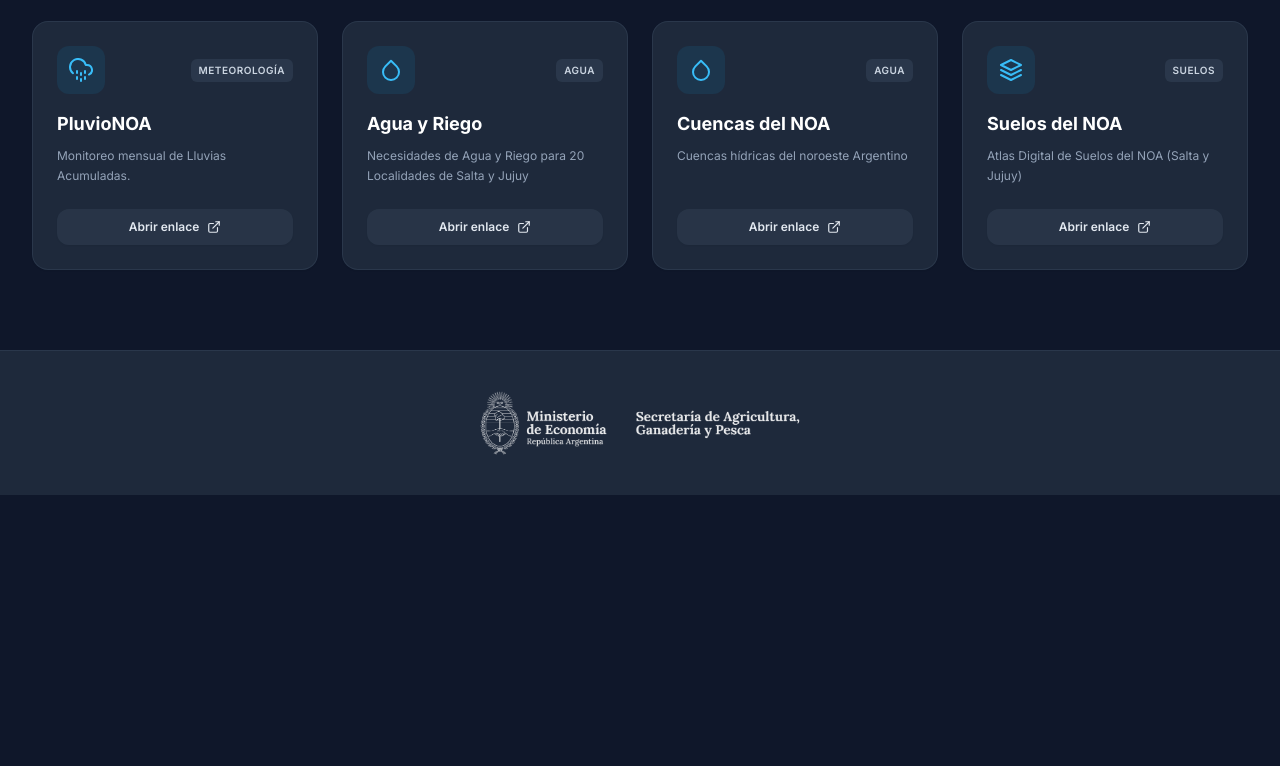
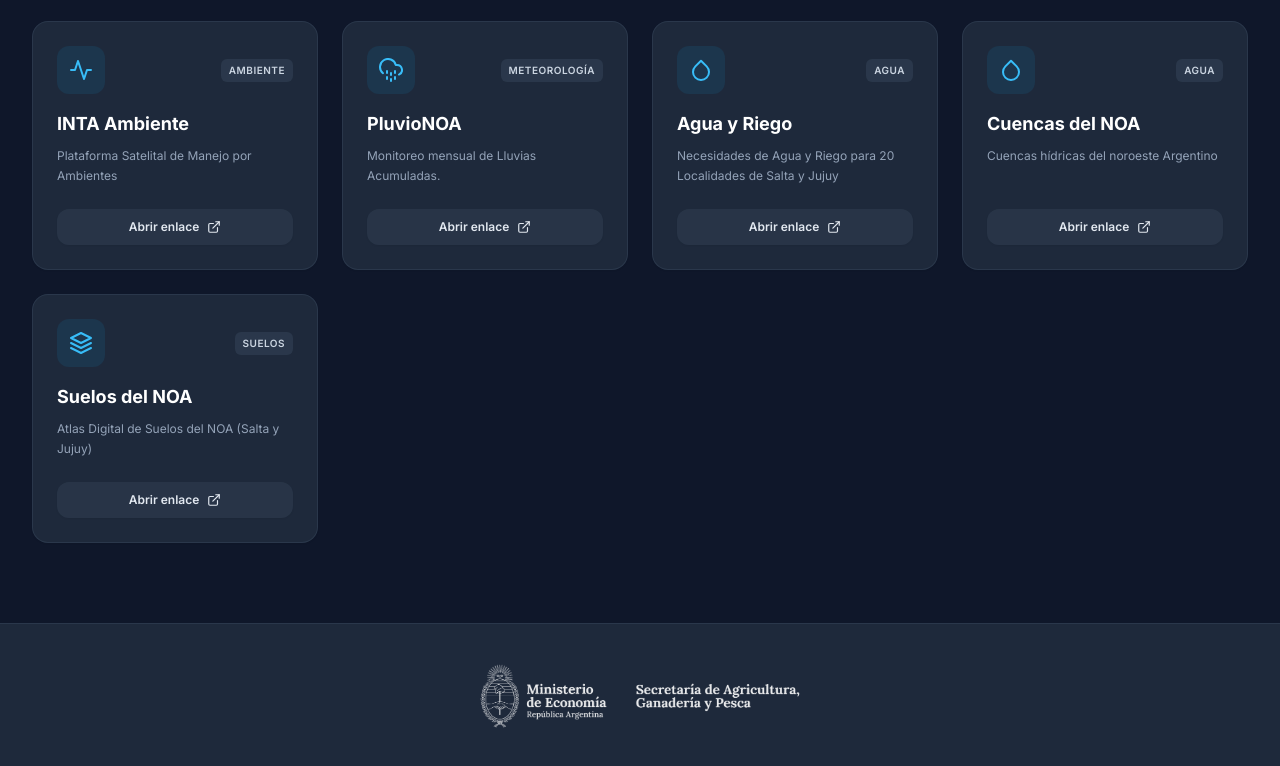
Before and after one commit to intasalta/sitios, a plain HTML site: page index.html in a window 1280 px wide. Shown: the part 1427-2193 px from the top of the page. Before the commit the page ends 1922 px from the top, so only its background shows below. Drawn offline with nearby package versions, Linux system fonts and the light colour scheme.

Commit message:
Update index.html

```diff
--- a/index.html
+++ b/index.html
@@ -281,6 +281,14 @@
         categoria: 'Ambiente'
       },
       {
+        nombre: 'INTA Ambiente',
+        descripcion: 'Plataforma Satelital de Manejo por Ambientes',
+        icono: 'tree-pine',
+        iconoFeather: 'activity',
+        url: 'https://inta-ambiente.streamlit.app/',
+        categoria: 'Ambiente'
+      },
+      {
         nombre: 'PluvioNOA',
         descripcion: 'Monitoreo mensual de Lluvias Acumuladas.',
         icono: 'cloud-drizzle',
```
